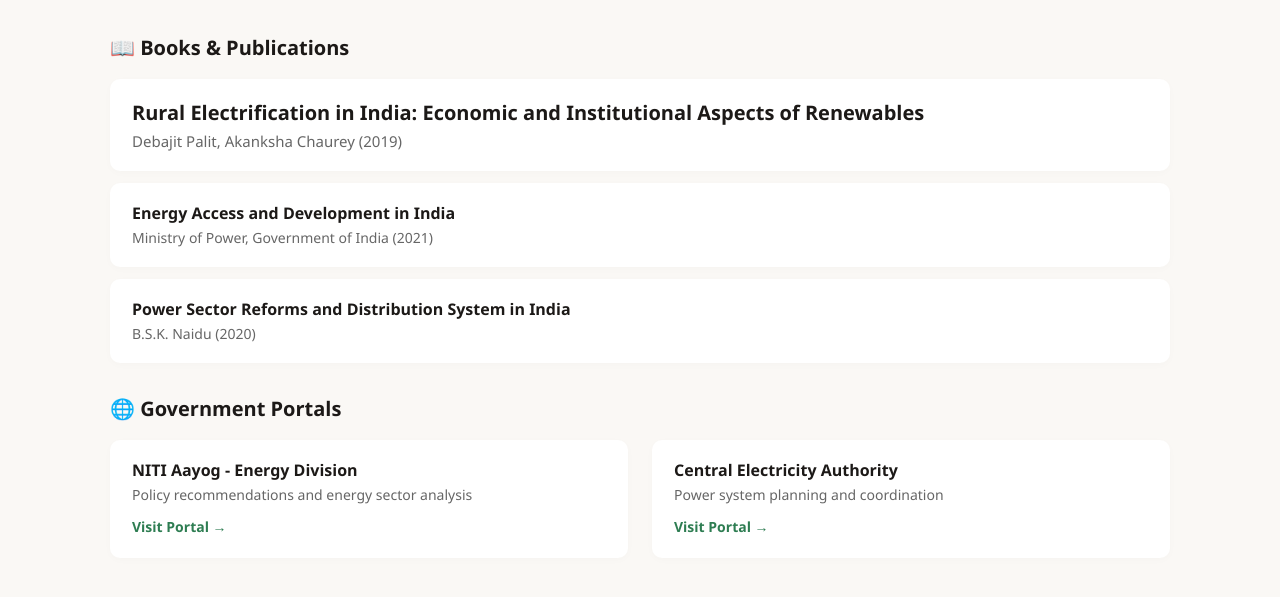
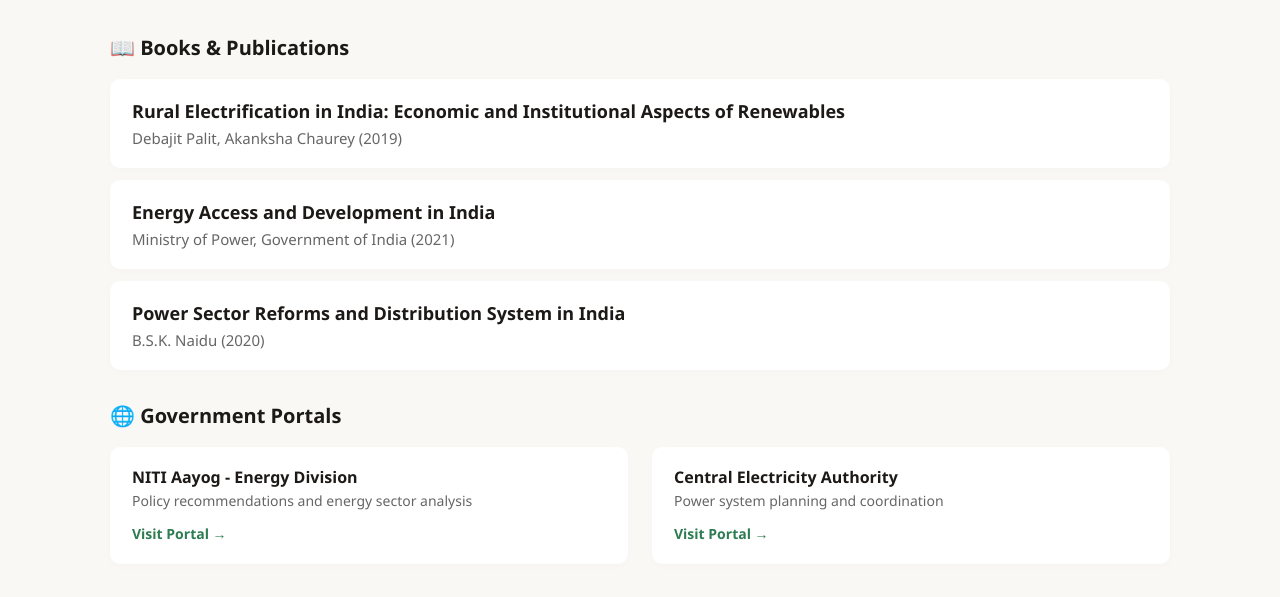
Before and after one commit to agrimtonk-rgb/web-dev-project-, a plain HTML site: page references.html in a window 1280 px wide. Shown: the part 192-789 px from the top of the page. Drawn offline with Linux system fonts and the light colour scheme.

Commit message:
Update references.html

```diff
--- a/references.html
+++ b/references.html
@@ -39,16 +39,16 @@
     <!-- Books & Publications -->
     <div class="ref-sec-title">📖 Books & Publications</div>
     <div class="ref-item">
-      <h3 style="font-size: 20px;">Rural Electrification in India: Economic and Institutional Aspects of Renewables</h3>
+      <h3 style="font-size: 18px;">Rural Electrification in India: Economic and Institutional Aspects of Renewables</h3>
       <p style="color: #666; font-size: 15px;">Debajit Palit, Akanksha Chaurey (2019)</p>
     </div>
     <div class="ref-item">
-      <h3 style="font-size: 16px;">Energy Access and Development in India</h3>
-      <p style="color: #666; font-size: 14px;">Ministry of Power, Government of India (2021)</p>
+      <h3 style="font-size: 18px;">Energy Access and Development in India</h3>
+      <p style="color: #666; font-size: 15px;">Ministry of Power, Government of India (2021)</p>
     </div>
     <div class="ref-item">
-      <h3 style="font-size: 16px;">Power Sector Reforms and Distribution System in India</h3>
-      <p style="color: #666; font-size: 14px;">B.S.K. Naidu (2020)</p>
+      <h3 style="font-size: 18px;">Power Sector Reforms and Distribution System in India</h3>
+      <p style="color: #666; font-size: 15px;">B.S.K. Naidu (2020)</p>
     </div>
 
     <!-- Government Portals -->
```
